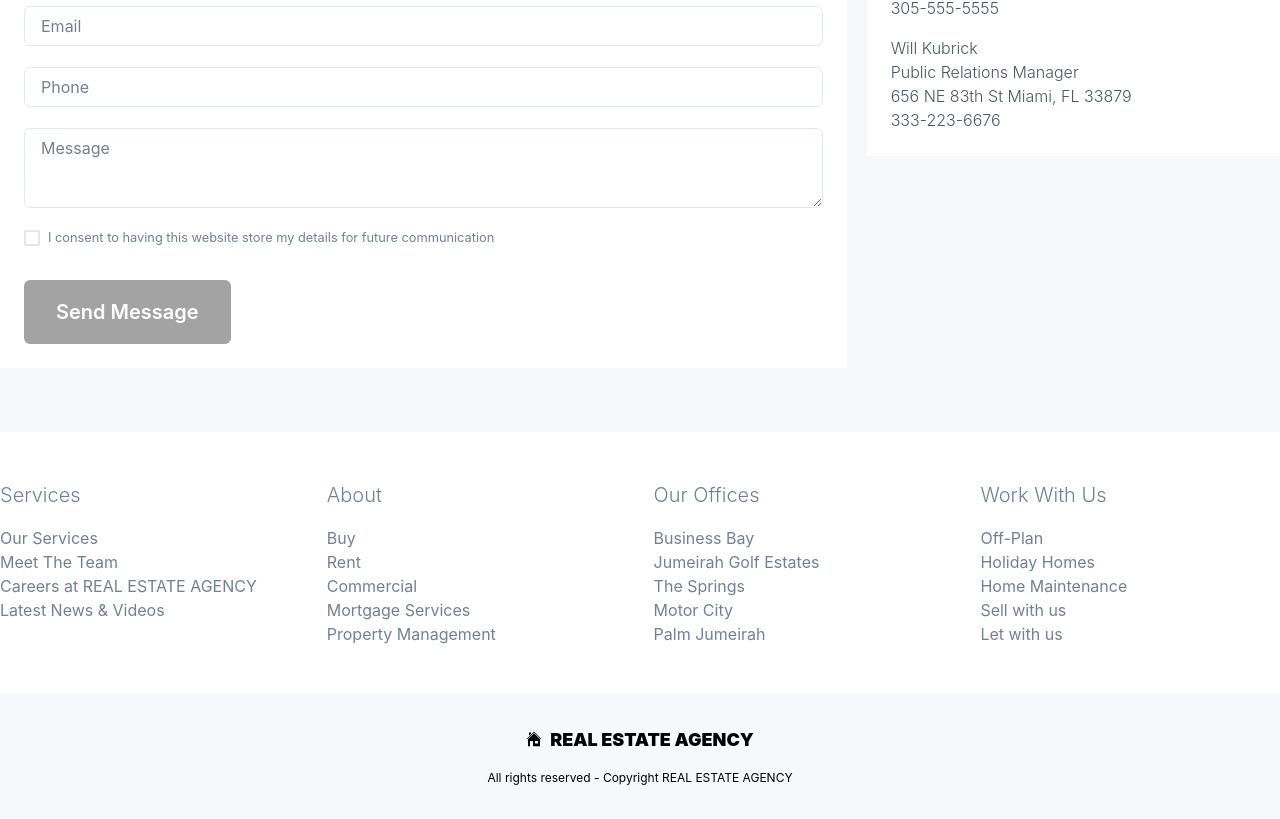
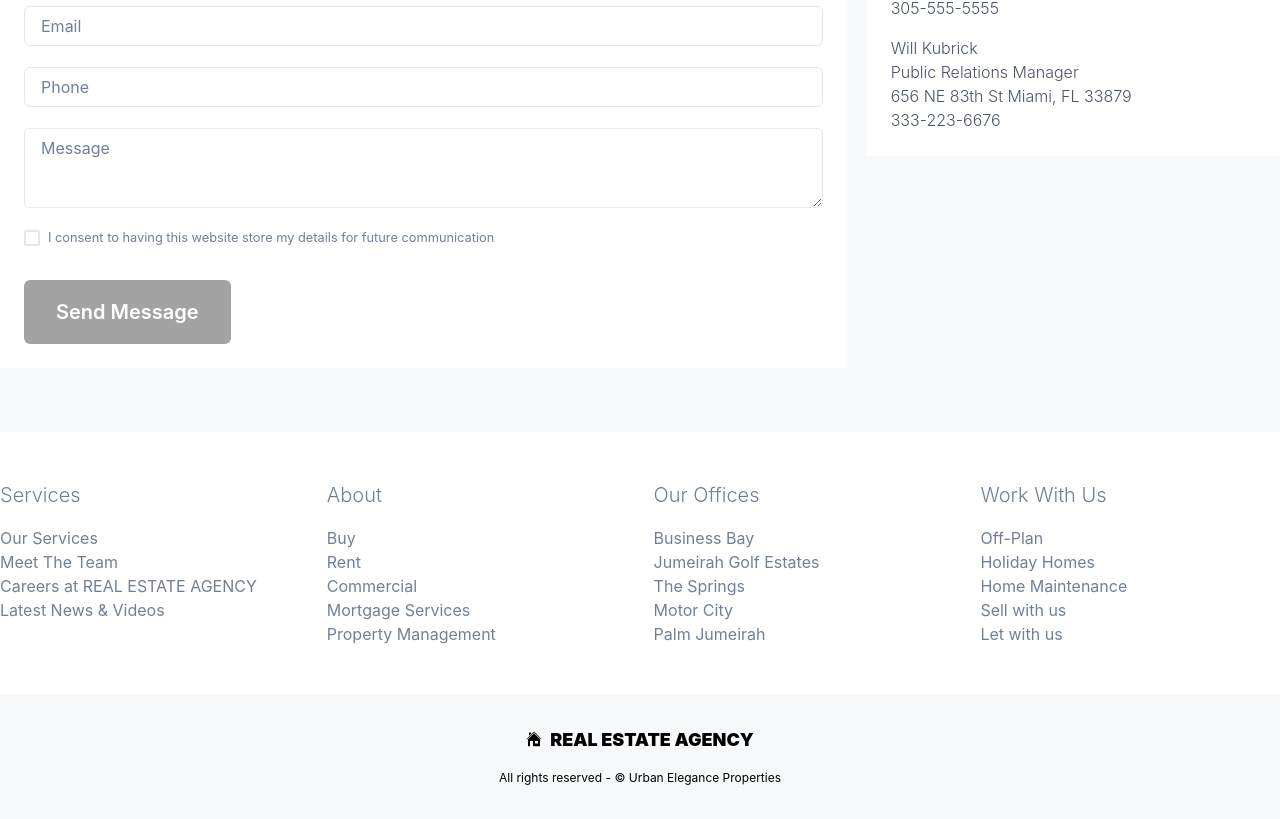
Before and after one commit to wiktornazaruk/real-estate-agency, a Next.js app: page /contact in a window 1280 px wide. Shown: the part 307-1126 px from the top of the page. Built offline with nearby package versions, Linux system fonts and the light colour scheme.

Commit message:
Update Footer.js

```diff
--- a/features/common/modules/Footer/Footer.js
+++ b/features/common/modules/Footer/Footer.js
@@ -60,7 +60,7 @@ const Footer = () => {
           </Text>
         </Box>
         <Text marginTop="1rem" fontSize="xs" textAlign="center">
-          All rights reserved - Copyright REAL ESTATE AGENCY
+          All rights reserved - © Urban Elegance Properties
         </Text>
       </Box>
     </Box>
```
